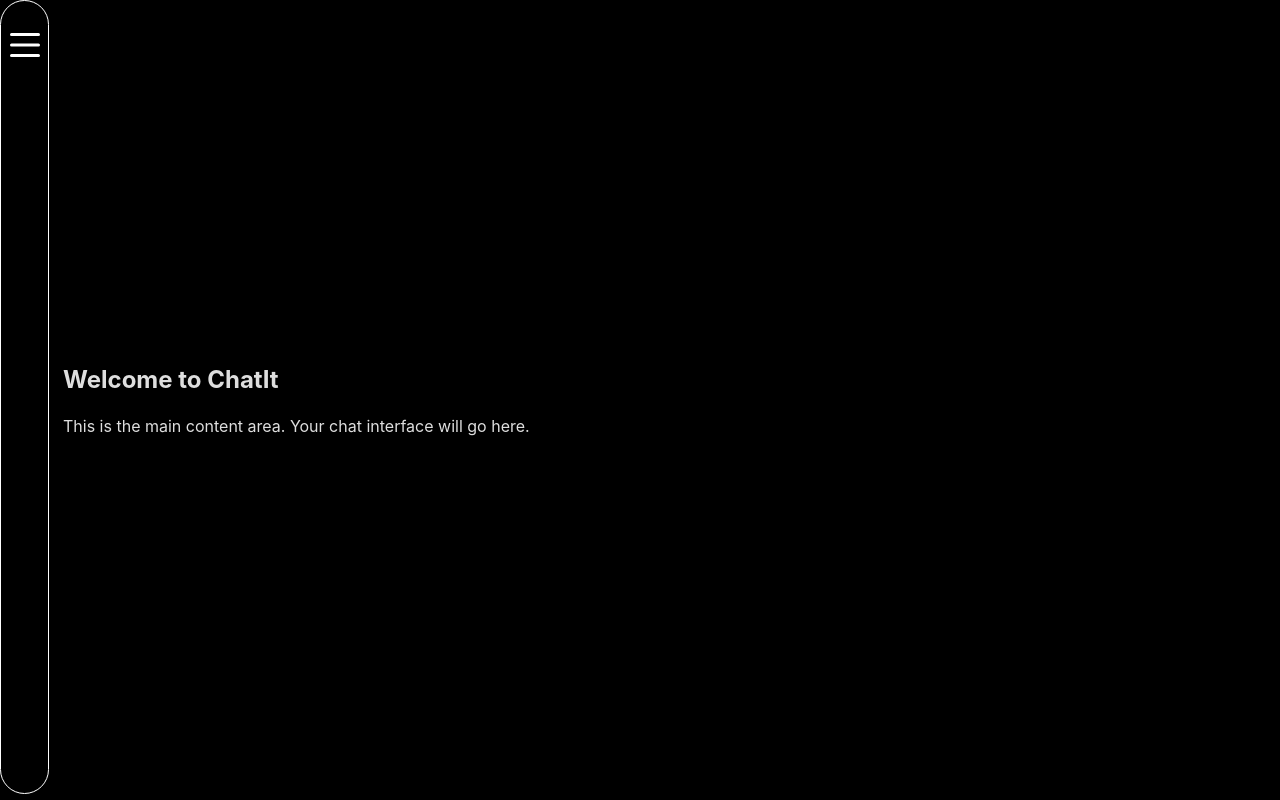
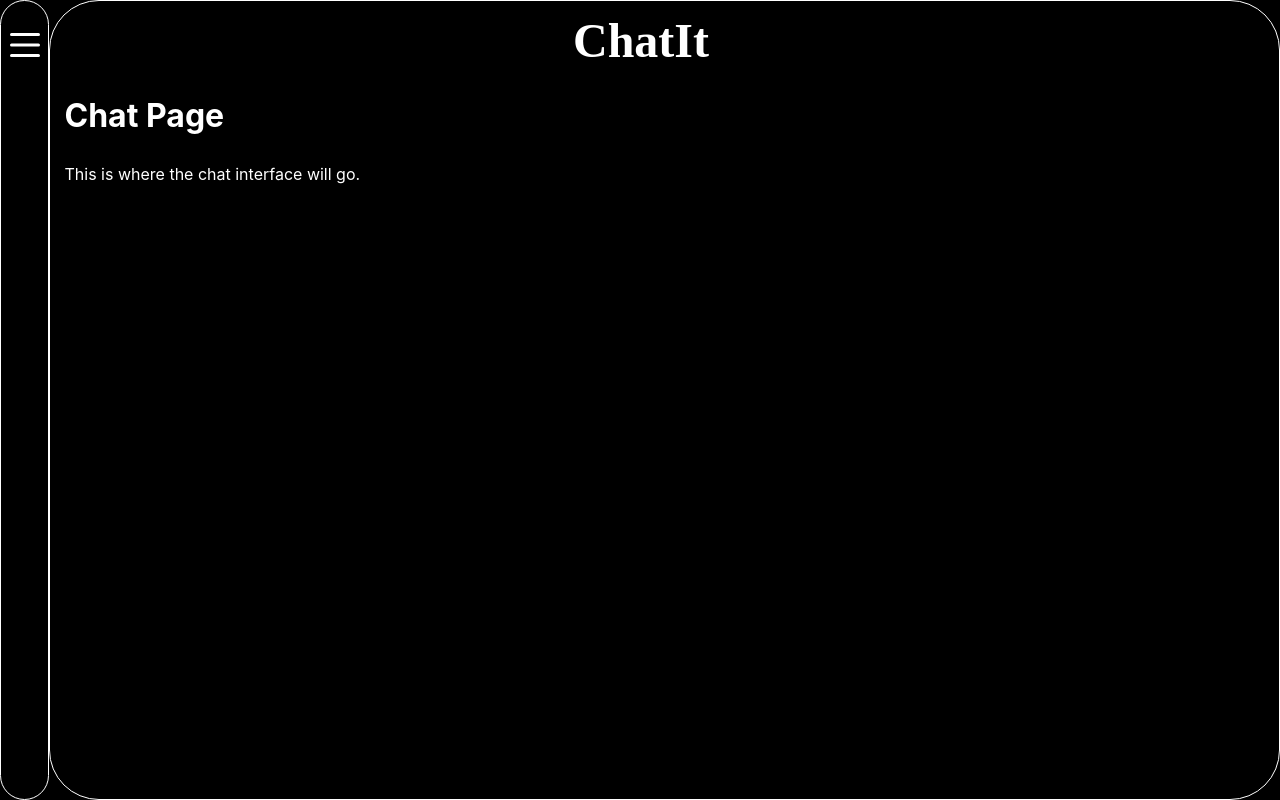
Before and after one commit to igor-eremn/real-time-chat, a React (Vite) app in the folder frontend/: page /chat in a window 1280 px wide. Built offline with nearby package versions, Linux system fonts and the light colour scheme.

Commit message:
added basic pages, basic nagivation with router and app header

```diff
--- /dev/null
+++ b/frontend/components/header/Header.css
@@ -0,0 +1,21 @@
+.header-container {
+    padding-top: 10px;
+    width: 100%;
+    height: 60px;
+    display: flex;
+    align-items: center;
+    justify-content: center;
+    border-radius: 50px;
+  }
+
+  .header-link {
+    text-decoration: none;
+    color: #ffffff;
+  }
+
+  .header-title {
+    margin: 0;
+    font-size: 3rem;
+    font-family:'Times New Roman', Times, serif;
+    padding-right: 47px;
+  }
--- /dev/null
+++ b/frontend/components/header/Header.jsx
@@ -0,0 +1,15 @@
+import React from 'react';
+import { Link } from 'react-router-dom';
+import './Header.css'; // Import the CSS file for styling
+
+function Header() {
+  return (
+    <header className="header-container">
+      <Link to="/" className="header-link">
+        <h1 className="header-title">ChatIt</h1>
+      </Link>
+    </header>
+  );
+}
+
+export default Header;
--- a/frontend/components/navigation/SideNavigation.css
+++ b/frontend/components/navigation/SideNavigation.css
@@ -1,5 +1,5 @@
 .side-navigation {
-  height: 99vh;
+  height: 99.8vh;
   background-color: #000000;
   color: white;
   transition: width 0.3s ease-in-out;
@@ -28,10 +28,9 @@
 
   .burger {
     position: relative;
-    width: 30px; /* Smaller width */
-    height: 24px; /* Smaller height */
+    width: 30px;
+    height: 24px;
     background: transparent;
-    cursor: pointer;
     display: block;
   }
 
@@ -113,19 +112,21 @@
   width: 85%;
   height: 40px;
   cursor: pointer;
+  text-decoration: none; /* Remove underline from links */
+  color: inherit; /* Use the color from parent */
   transition: all 0.3s, color 0.3s;
   border-radius: 20px;
   border: 1px solid rgba(255, 255, 255, 0);
-}
-
-.side-navigation.expanded .menu-item {
-  width: 87%;
 }
 
 .menu-item:hover {
   background-color: #ffffff;
   color: black;
   border: 1px solid white;
+}
+
+.side-navigation.expanded .menu-item {
+  width: 87%;
 }
 
 .menu-label {
--- a/frontend/components/navigation/SideNavigation.jsx
+++ b/frontend/components/navigation/SideNavigation.jsx
@@ -1,15 +1,16 @@
 import React, { useState } from 'react';
 import { IoHome, IoChatbubble, IoSettings, IoPerson } from "react-icons/io5";
+import { Link } from 'react-router-dom';
 import './SideNavigation.css';
 
 const SideNavigation = () => {
   const [isExpanded, setIsExpanded] = useState(false);
 
   const topMenuItems = [
-    { icon: <IoHome size={24} />, label: 'Home' },
-    { icon: <IoChatbubble size={24} />, label: '1Room' },
-    { icon: <IoChatbubble size={24} />, label: '2Room' },
-    { icon: <IoChatbubble size={24} />, label: '3Room' },
+    { icon: <IoHome size={24} />, label: 'Home', path: '/' },
+    { icon: <IoChatbubble size={24} />, label: '1Room', path: '/chat' },
+    { icon: <IoChatbubble size={24} />, label: '2Room', path: '/chat' },
+    { icon: <IoChatbubble size={24} />, label: '3Room', path: '/chat' },
   ];
 
   return (
@@ -29,22 +30,22 @@
       <div className="menu-container">
         <div className="menu-top">
           {topMenuItems.map((item, index) => (
-            <div key={index} className="menu-item">
+            <Link key={index} to={item.path} className="menu-item">
               {item.icon}
               <span className="menu-label">{item.label}</span>
-            </div>
+            </Link>
           ))}
         </div>
 
         <div className="menu-bottom">
-          <div className="menu-item">
+          <Link to="/user" className="menu-item">
             <IoPerson size={24} />
             <span className="menu-label">User</span>
-          </div>
-          <div className="menu-item">
+          </Link>
+          <Link to="/settings" className="menu-item">
             <IoSettings size={24} />
             <span className="menu-label">Settings</span>
-          </div>
+          </Link>
         </div>
       </div>
     </div>
--- a/frontend/package.json
+++ b/frontend/package.json
@@ -12,7 +12,8 @@
   "dependencies": {
     "react": "^18.3.1",
     "react-dom": "^18.3.1",
-    "react-icons": "^5.3.0"
+    "react-icons": "^5.3.0",
+    "react-router-dom": "^6.26.2"
   },
   "devDependencies": {
     "@eslint/js": "^9.9.0",
--- /dev/null
+++ b/frontend/pages/ChatPage/ChatPage.jsx
@@ -0,0 +1,17 @@
+import React from 'react';
+import '../basic-styling.css';
+import Header from '../../components/header/Header';
+
+function ChatPage() {
+  return (
+    <div className="page-container">
+      <div className="page-content">
+        <Header />
+        <h1>Chat Page</h1>
+        <p>This is where the chat interface will go.</p>
+      </div>
+    </div>
+  );
+}
+
+export default ChatPage;
--- /dev/null
+++ b/frontend/pages/HomePage/HomePage.jsx
@@ -0,0 +1,17 @@
+import React from 'react';
+import '../basic-styling.css';
+import Header from '../../components/header/Header';
+
+function HomePage() {
+  return (
+    <div className="page-container">
+      <div className="page-content">
+        <Header />
+        <h1>Home Page</h1>
+        <p>Welcome to the Home Page!</p>
+      </div>
+    </div>
+  );
+}
+
+export default HomePage;
--- /dev/null
+++ b/frontend/pages/SettingsPage/SettingsPage.jsx
@@ -0,0 +1,17 @@
+import React from 'react';
+import '../basic-styling.css';
+import Header from '../../components/header/Header';
+
+function SettingsPage() {
+  return (
+    <div className="page-container">
+      <div className="page-content">
+        <Header />
+        <h1>Settings Page</h1>
+        <p>Configure your settings here.</p>
+      </div>
+    </div>
+  );
+}
+
+export default SettingsPage;
--- /dev/null
+++ b/frontend/pages/UserPage/UserPage.jsx
@@ -0,0 +1,17 @@
+import React from 'react';
+import '../basic-styling.css';
+import Header from '../../components/header/Header';
+
+function UserPage() {
+  return (
+    <div className="page-container">
+      <div className="page-content">
+        <Header />
+        <h1>User Page</h1>
+        <p>Manage user details here.</p>
+      </div>
+    </div>
+  );
+}
+
+export default UserPage;
--- /dev/null
+++ b/frontend/pages/basic-styling.css
@@ -0,0 +1,17 @@
+.page-container {
+    height: 100vh;
+    width: 100%;
+    border: 1px solid white;
+    border-radius: 50px;
+    box-sizing: border-box;
+    display: flex;
+    justify-content: center;
+    background-color: #000;
+    color: #fff;
+  }
+
+  .page-content {
+    width: 100%;
+    max-width: 1200px;
+    box-sizing: border-box;
+  }
--- a/frontend/src/App.css
+++ b/frontend/src/App.css
@@ -11,12 +11,11 @@
   width: 100%;
   height: 100%;
   position: relative;
-  padding-left: 47px;
+  padding-left: 49px;
 }
 
 .main-content {
   flex: 1;
-  padding: 1rem;
   position: relative;
 }
 
--- a/frontend/src/App.jsx
+++ b/frontend/src/App.jsx
@@ -1,16 +1,28 @@
 import React from 'react';
+import { BrowserRouter as Router, Route, Routes } from 'react-router-dom';
 import './App.css';
 import SideNavigation from '../components/navigation/SideNavigation.jsx';
+import HomePage from '../pages/HomePage/HomePage.jsx';
+import ChatPage from '../pages/ChatPage/ChatPage.jsx';
+import SettingsPage from '../pages/SettingsPage/SettingsPage.jsx';
+import UserPage from '../pages/UserPage/UserPage.jsx';
 
 function App() {
   return (
-    <div className="app-container">
-      <SideNavigation />
-      <main className="main-content">
-        <h1 className="title">Welcome to ChatIt</h1>
-        <p>This is the main content area. Your chat interface will go here.</p>
-      </main>
-    </div>
+    <Router>
+      <div className="app-container">
+        <SideNavigation />
+        <main className="main-content">
+          <Routes>
+            <Route path="/"           element={<HomePage />} />
+            <Route path="/home"       element={<HomePage />} />
+            <Route path="/chat"       element={<ChatPage />} />
+            <Route path="/settings"   element={<SettingsPage />} />
+            <Route path="/user"       element={<UserPage />} />
+          </Routes>
+        </main>
+      </div>
+    </Router>
   );
 }
 
```
Also changed, not shown: 1 other file (tests, documents, lock files or other folders).
